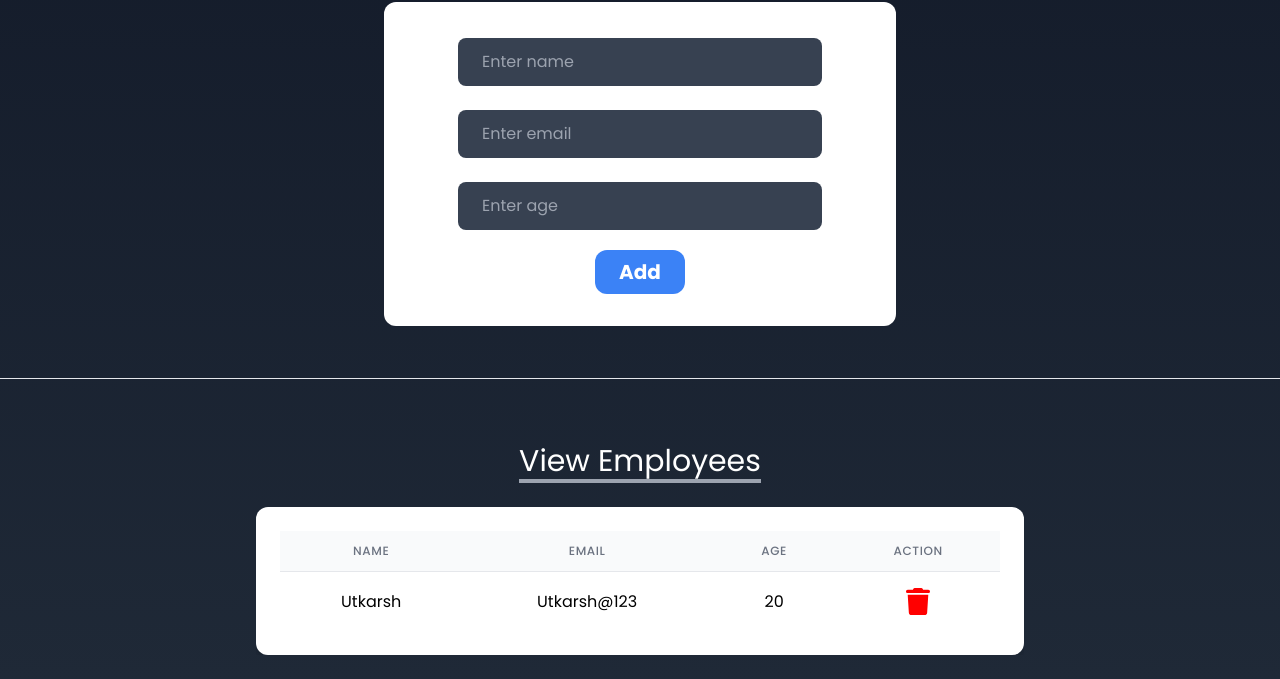
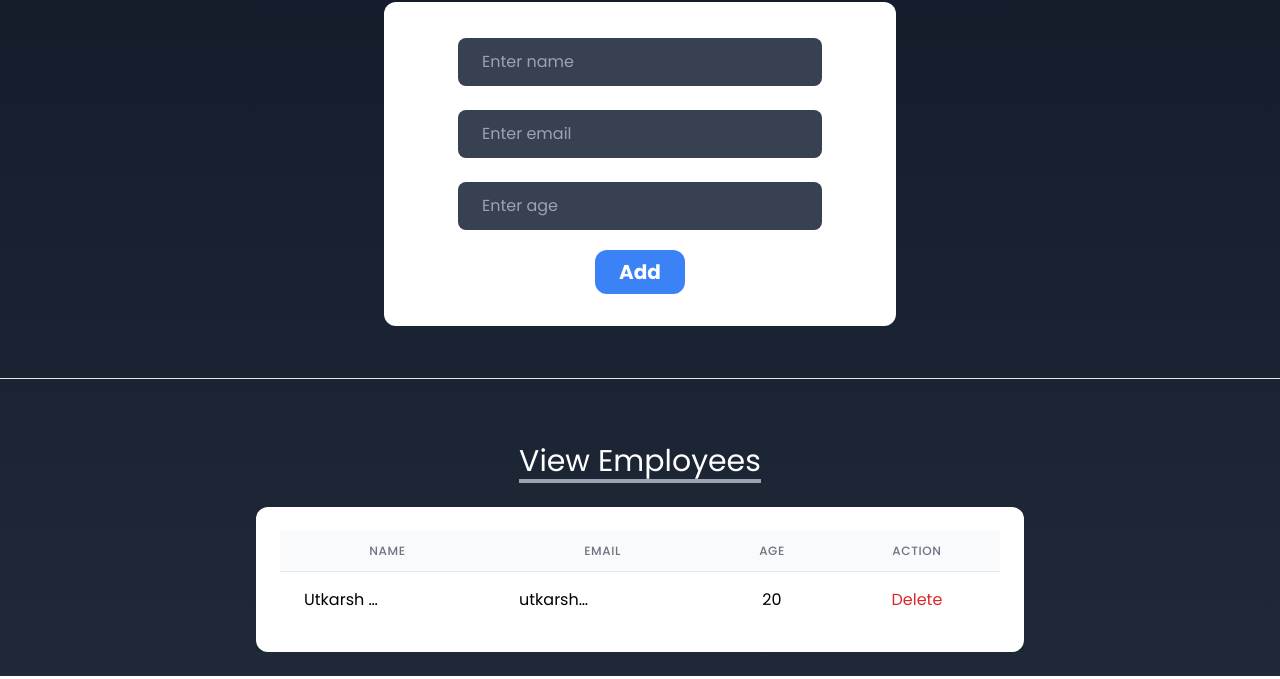
Before and after one commit to utkarsh2004git/Todo-theme-change, a website: page public/index.html in a window 1280 px wide. Shown: the part 290-969 px from the top of the page. Drawn offline with Linux system fonts and the light colour scheme.

Commit message:
update view employee

```diff
--- a/public/index.html
+++ b/public/index.html
@@ -17,6 +17,15 @@
         /* Hide the spinner buttons in Firefox */
         input[type=number] {
             -moz-appearance: textfield;
+        }
+    </style>
+        <style>
+            .text-ellipsis {
+                white-space: nowrap;
+                overflow: hidden;
+                text-overflow: ellipsis;
+                max-width: 100%; /* Adjust as needed */
+                width: 5rem;
             }
         </style>
 </head>
@@ -89,6 +98,7 @@
         <hr>
 
 
+
     <div id="view" class="sm:w-3/5 mx-auto mt-10 overflow-x-auto">
         <div>
             <h2 class="text-white text-3xl border-b-4 border-gray-400 w-fit mx-auto my-6 ">View Employees</h2>
@@ -104,12 +114,16 @@
                     </tr>
                 </thead>
                 <tbody class="bg-white divide-y divide-gray-200">
-                        <tr >
-                            <td class="px-3 sm:px-6 text-center py-4 whitespace-nowrap">Utkarsh</td>
-                            <td class="px-3 sm:px-6 text-center py-4 whitespace-nowrap ">Utkarsh@123</td>
-                            <td class="px-3 sm:px-6 text-center py-4 whitespace-nowrap ">20</td>
-                            <td class="px-3 sm:px-6 text-center py-4 whitespace-nowrap ">
-                                <img class="w-6  mx-auto hover:scale-125 duration-200 cursor-pointer " src="../images/delete.svg" alt="dlt">
+                    <tr>
+                        <td class="px-3 sm:px-6 text-center py-4 whitespace-nowrap overflow-hidden max-w-xs">
+                            <div class="text-ellipsis">Utkarsh with a very long name</div>
+                        </td>
+                        <td class="px-3 sm:px-6 text-center py-4 whitespace-nowrap overflow-hidden max-w-xs">
+                            <div class="text-ellipsis">utkarshwithaverylongemailaddress@example.com</div>
+                        </td>
+                        <td class="px-3 sm:px-6 text-center py-4 whitespace-nowrap">20</td>
+                        <td class="px-3 sm:px-6 text-center py-4 whitespace-nowrap">
+                            <button class="text-red-600 hover:text-red-900">Delete</button>
                         </td>
                     </tr>
                 </tbody>
@@ -119,6 +133,10 @@
 
 
 
+
+
+
+
     </div>
 </body>
 
```
Also changed, not shown: public/style.css. Lines whose indentation alone changed are shown as unchanged.
